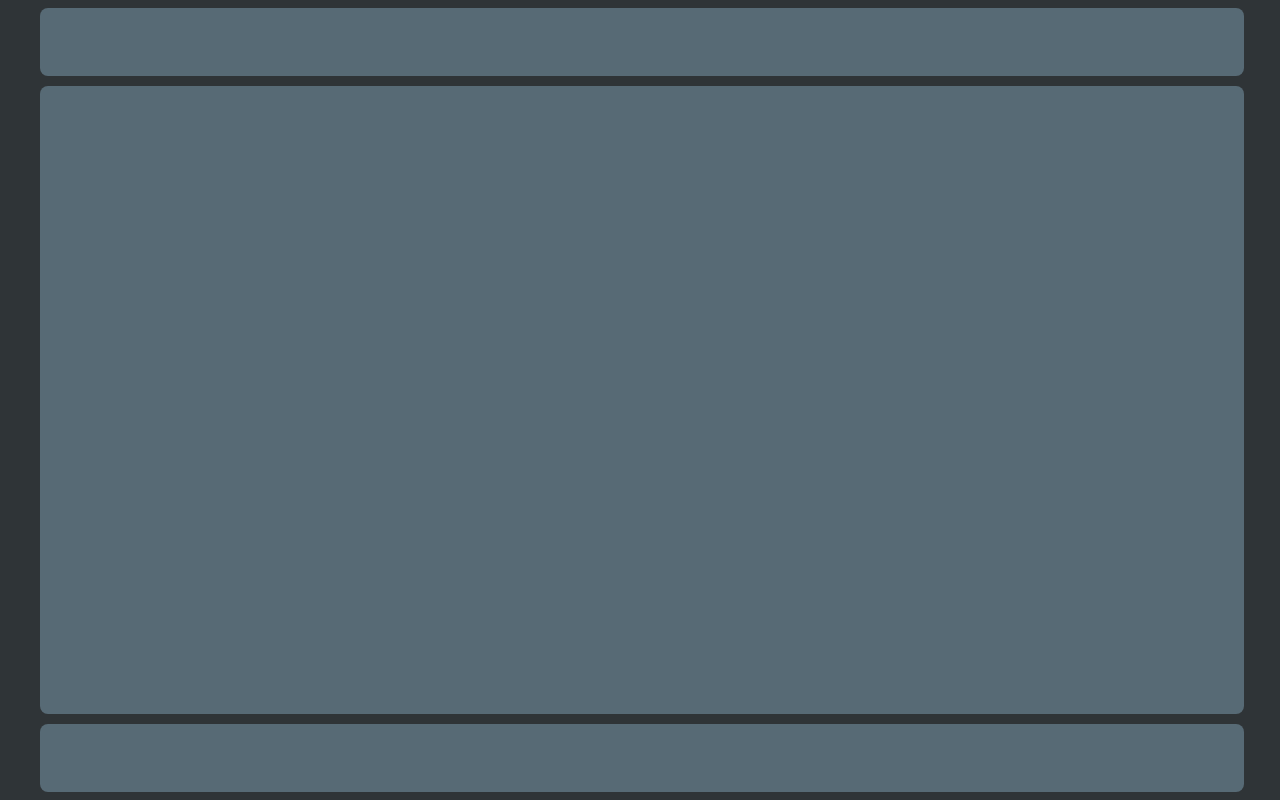
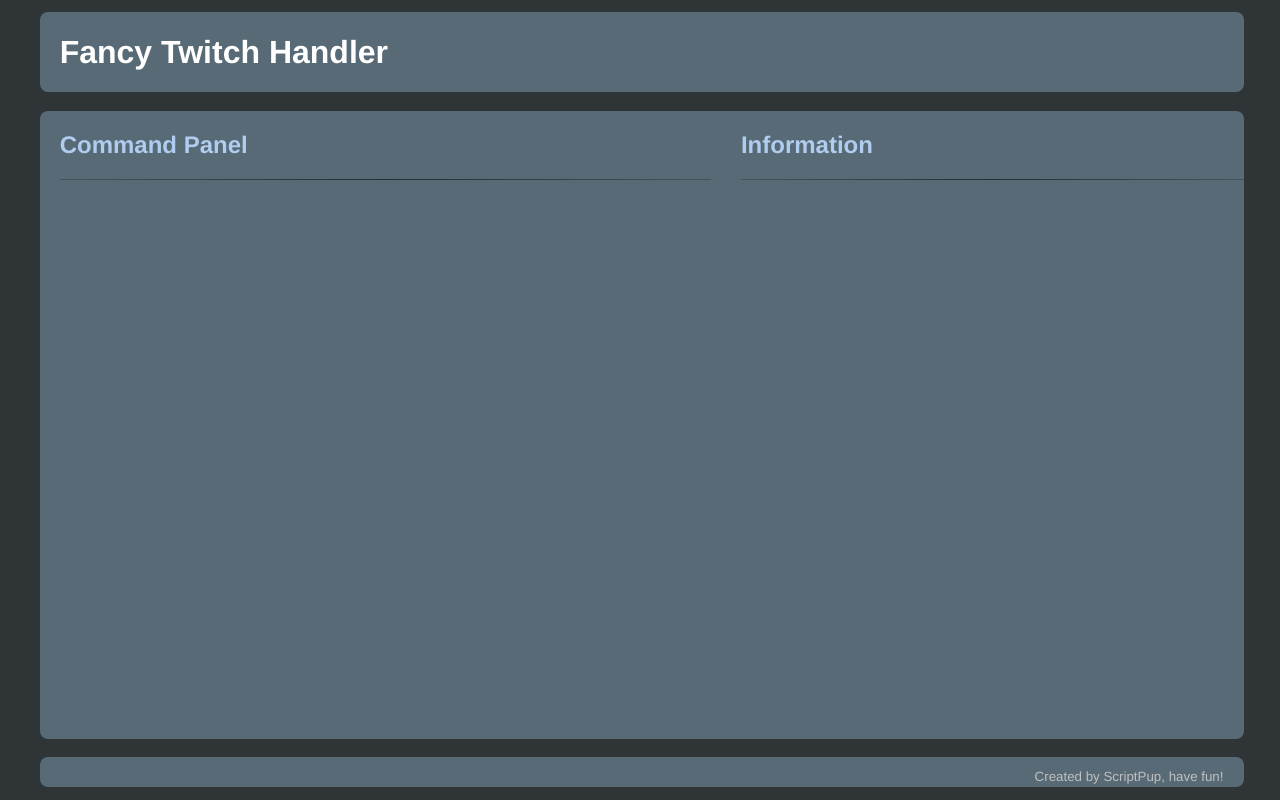
Before and after one commit to ScriptPup/ItyBityProjects, a website: page OBS-local-server/content/setup/index.html in a window 1280 px wide. Drawn offline with nearby package versions, Linux system fonts and the light colour scheme; files that its build step writes are made by us from their sources.

Commit message:
Setup page styles some more!

```diff
--- a/OBS-local-server/content/scss/setup.scss
+++ b/OBS-local-server/content/scss/setup.scss
@@ -1,17 +1,25 @@
 $background: #2f3437;
 $background-accent: #576a75;
+$hr-gradient-inner: #222f34;
+$hr-gradient-outter: #576a75a6;
+
+$main-font-color: white;
+$accent-font-color: #b0cdef;
+$tertiary-font-color: silver;
 
 body {
     background-color: $background;
     width: 99%;
     height: 98%;
     display: flex;
-    justify-content: space-between;
     flex-direction: column;
-    align-items: center;
     position: absolute;
     column-gap: 0px;
     row-gap: 10px;
+    font-family: 'Franklin Gothic Medium', 'Arial Narrow', Arial, sans-serif;
+    & > * {
+        margin: auto;
+    }
 }
 
 .main{
@@ -20,6 +28,9 @@
     min-height: 80%;
     margin-left: auto;
     margin-right: auto;
+    display: flex;
+    flex-direction: row;
+    row-gap: 10px;
 }
 #content {
     &-main {
@@ -29,7 +40,56 @@
     &-head, &-foot {
         border-radius: 8px;
         width: 95%;
-        height: 70px;
         background-color: $background-accent;
+        position: relative;
+    }
+    &-head {
+        min-height: 70px;
+    }
+    &-foot {
+        min-height: 30px;
     }
 }
+.panel {
+    &-left, &-right {
+        h2 {
+            color: $accent-font-color;
+        }
+        margin-left: 20px;
+        hr {
+            // border-top: 1px solid #222f34;
+            border: 0;
+            height: 1px;
+            background: $hr-gradient-inner;
+            background-image: linear-gradient(to right, $hr-gradient-outter, $hr-gradient-inner, $hr-gradient-outter);
+            width: 100%;
+            margin-left: 0px;
+        }
+    }
+    &-left {
+        flex-grow: 1;
+        margin-right: 10px;
+    }
+    &-right {
+        flex-grow: 0.8;
+    }
+
+}
+.right-align{
+    text-align: right;
+    right: 20;
+}
+.bottom-align {
+    position: absolute;
+    bottom: 3px;
+}
+
+
+#page-title {
+    color: $main-font-color;
+    margin-left: 20px;
+}
+#created-by {
+    text-align: right;
+    color: $tertiary-font-color;
+}
--- a/OBS-local-server/content/setup/index.html
+++ b/OBS-local-server/content/setup/index.html
@@ -8,8 +8,23 @@
     <script src="../js/setup.js"></script>
   </head>
   <body>
-    <header id="content-head"></header>
-    <article class="main" id="content-main"></article>
-    <footer id="content-foot"></footer>
+    <header id="content-head">
+      <h1 id="page-title">Fancy Twitch Handler</h1>
+    </header>
+    <article class="main" id="content-main">
+      <div id="commands" class="panel-left">
+        <h2>Command Panel</h2>
+        <hr />
+      </div>
+      <div id="information" class="panel-right">
+        <h2>Information</h2>
+        <hr />
+      </div>
+    </article>
+    <footer id="content-foot">
+      <div class="right-align bottom-align">
+        <sub id="created-by"> Created by ScriptPup, have fun! </sub>
+      </div>
+    </footer>
   </body>
 </html>
```
